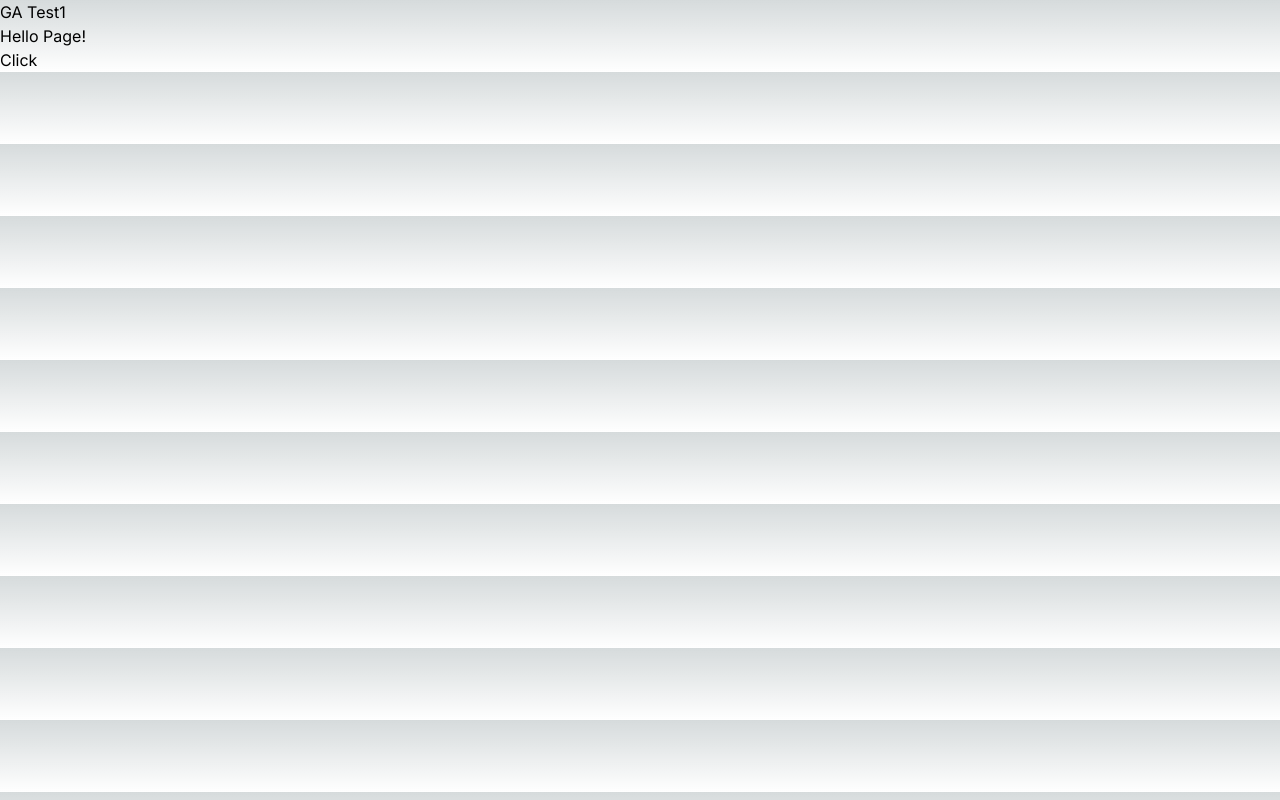
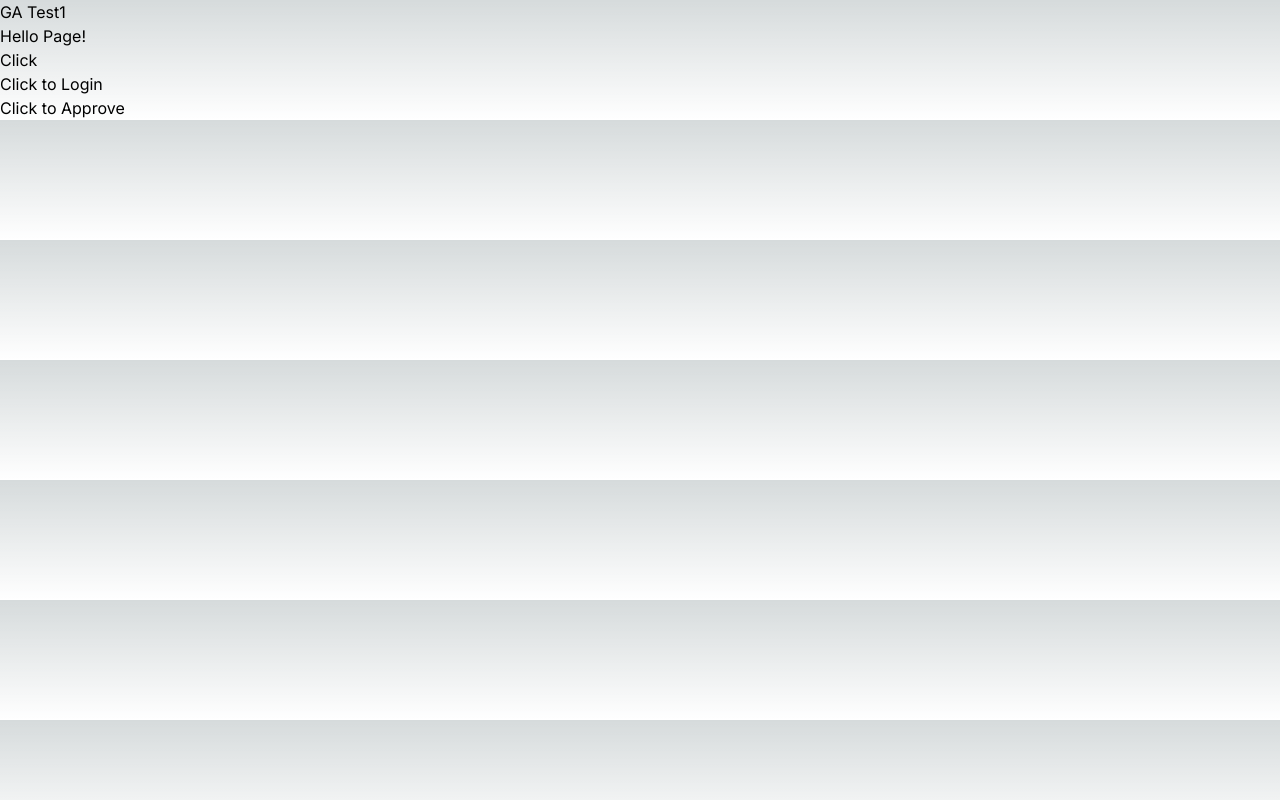
Before and after one commit to hzz780/dapp-next-template, a Next.js app: page /hello in a window 1280 px wide. Built offline with nearby package versions, Linux system fonts and the light colour scheme.

Commit message:
feat: 🎸 add aelf-bridge test

```diff
--- a/package.json
+++ b/package.json
@@ -11,6 +11,7 @@
   "dependencies": {
     "@next/third-parties": "^14.2.3",
     "@sentry/nextjs": "^8.4.0",
+    "aelf-bridge": "^0.0.10",
     "next": "^14.2.3",
     "react": "^18",
     "react-dom": "^18"
--- a/src/app/hello/page.tsx
+++ b/src/app/hello/page.tsx
@@ -1,10 +1,47 @@
 'use client'
+import AElfBridge from 'aelf-bridge';
+import {useState} from 'react';
 // `app/hello/page.tsx` is the UI for the `/hello` URL
 export default function Page() {
+  const [bridgeInstance, setBridgeInstance] = useState<any>(null);
   return <>
     <h1>Hello Page!</h1>
     <div onClick={() => {
       throw Error('click to throw error');
     }}>Click</div>
+    <div
+      onClick={() => {
+        const bridgeInstance = new AElfBridge({
+          timeout: 3000,
+          // endpoint: 'https://tdvv-public-node.aelf.io',
+        });
+        bridgeInstance.connect().then((isConnected: boolean) => {
+          console.log('isConnected', isConnected);
+          alert('isConnected: ' + isConnected);
+          setBridgeInstance(bridgeInstance);
+        });
+      }}
+    >Click to Login</div>
+    <div
+      onClick={() => {
+        if (!bridgeInstance) {
+          alert('Please login first');
+          return;
+        }
+        const tokenAddress = 'ELF_7RzVGiuVWkvL4VfVHdZfQF2Tri3sgLe9U991bohHFfSRZXuGX_tDVV'; // 合约地址可通过零合约的`GetContractAddressByName`只读方法获取
+        bridgeInstance.chain.contractAt(tokenAddress).then(async (contract: any) => {
+          const tokenInfo = await contract.GetTokenInfo.call({symbol: 'ELF'});
+          const transactionId = await contract.Transfer({
+            amount: "10000000000",
+            spender: "FveRXL9PgVhMkoDcPh9jCkjF8WxW2K2aA72xAx4ngPqYnpNVw",
+            symbol: "ELF",
+          });
+          console.log(transactionId);
+          alert('transactionId: ' + transactionId);
+        })
+      }}
+    >
+      Click to Approve
+    </div>
   </>
 }
--- /dev/null
+++ b/src/global.d.ts
@@ -0,0 +1,2 @@
+declare module 'aelf-sdk';
+declare module 'aelf-bridge';
```
Also changed, not shown: 1 other file (tests, documents, lock files or other folders).
